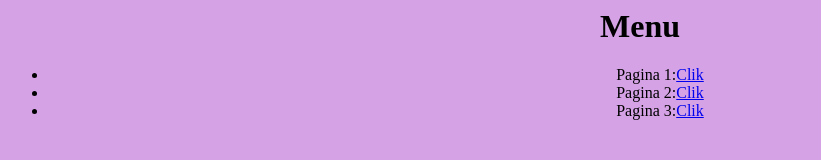
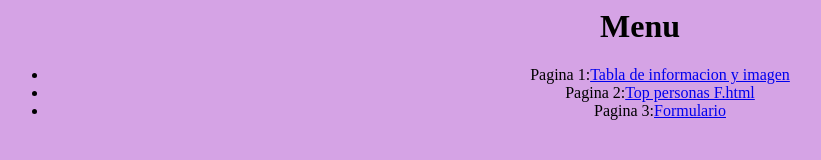
Before and after one commit to LuisSantiago17/Evidencia-de-aprendizaje-, a plain HTML site: page Menu.html in a window 1280 px wide. Shown: the whole page, without its empty margins (0-821 px from the left). Drawn offline with Linux system fonts and the light colour scheme.

Commit message:
Add files via upload

```diff
--- a/Menu.html
+++ b/Menu.html
@@ -9,9 +9,9 @@
 <nav>
 <center>
 <ul>
-<li>Pagina 1:<a href="Tabla de informacion y imagen.html" target="contenido">Clik</a></li>
-<li>Pagina 2:<a href="Top personas F.html" target="contenido">Clik</a></li>
-<li>Pagina 3:<a href="Formulario.html" target="contenido">Clik</a></li>
+<li>Pagina 1:<a href="Tabla de informacion y imagen.html" target="contenido">Tabla de informacion y imagen</a></li>
+<li>Pagina 2:<a href="Top personas F.html" target="contenido">Top personas F.html</a></li>
+<li>Pagina 3:<a href="Formulario.html" target="contenido">Formulario</a></li>
 </ul>
 </center>
 </nav>
```
